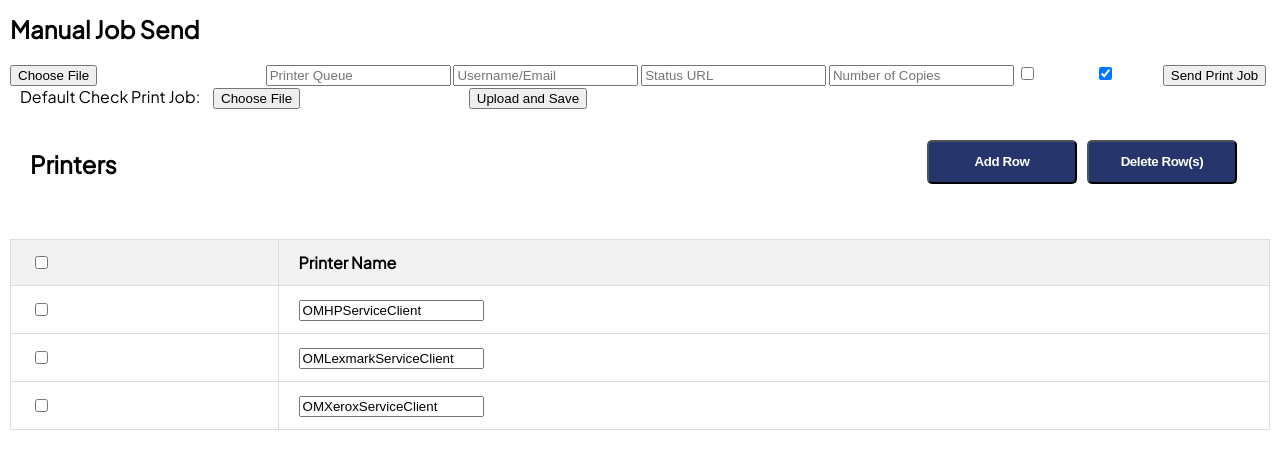
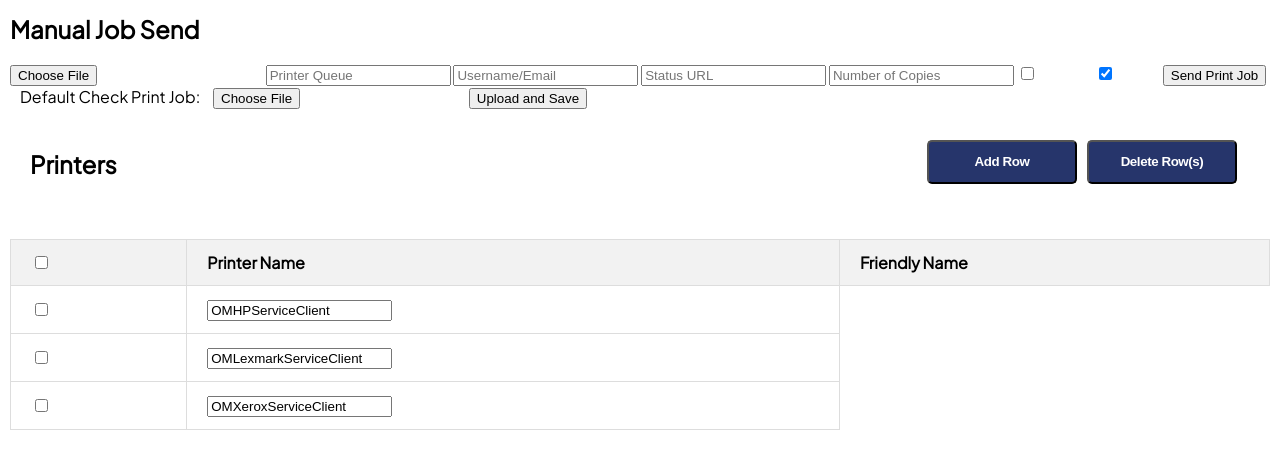
Before and after one commit to KenMickelsen/APIPrintingDemo, a Flask app: page /settings in a window 1280 px wide. Shown: the part 309-778 px from the top of the page. Run offline with Flask 3, Linux system fonts and the light colour scheme; parts of the project's set-up code (start-up, migrations or seed data) failed here and were passed over.

Commit message:
Update settings.html

```diff
--- a/Templates/settings.html
+++ b/Templates/settings.html
@@ -44,10 +44,6 @@
         </div>
     </div>
 
-
-
-
-
     <div class="content-wrapper">
         <div class="table">
             <div id="settingsSection" class="settings-section">
@@ -93,6 +89,7 @@
                     <tr>
                         <th><input type="checkbox" id="selectAll"></th>
                         <th>Printer Name</th>
+                        <th>Friendly Name</th>
                     </tr>
                 </thead>
                 <tbody>
@@ -101,7 +98,6 @@
             </table>
         </div>
     </div>
-
 
     <script>
         function debounce(func, wait) {
```
